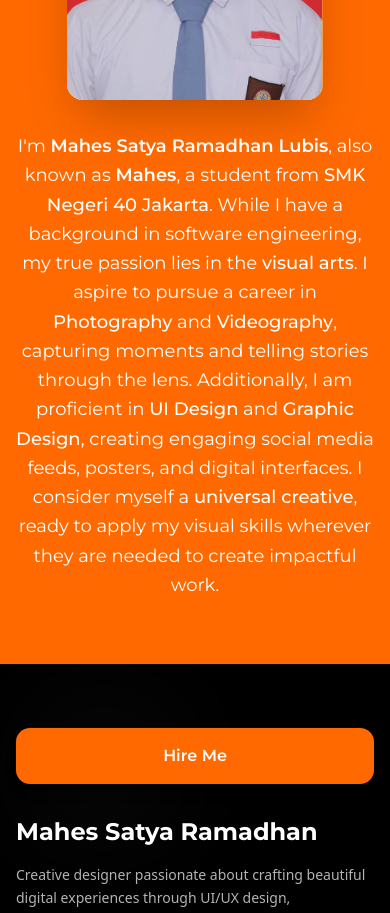
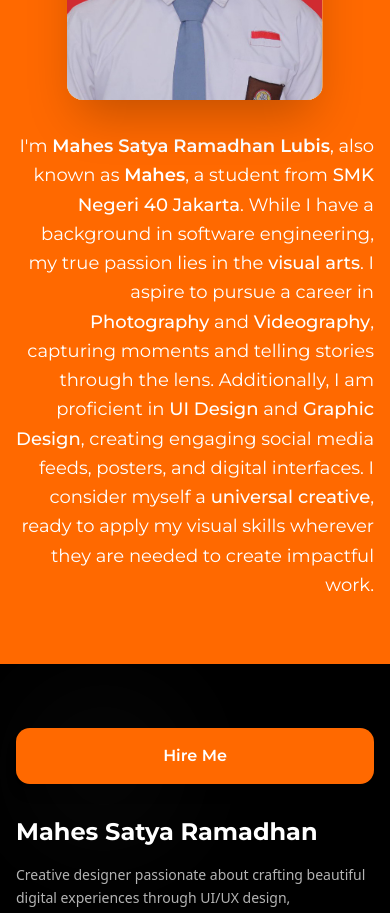
Before and after one commit to mahessproject/mahessproject, a Next.js app: page /about in a window 390 px wide. Shown: the part 1200-2113 px from the top of the page. Built offline with nearby package versions, Linux system fonts and the light colour scheme.

Commit message:
Update text alignment in About Me section: right-aligned for mobile

```diff
--- a/src/app/about/me.tsx
+++ b/src/app/about/me.tsx
@@ -49,7 +49,7 @@ export default function AboutMe() {
             transition={{ duration: 0.8, ease: "easeOut", delay: 0.2 }}
             className="flex-1"
           >
-            <p className="text-lg md:text-xl font-['Montserrat'] leading-relaxed text-center md:text-left">
+            <p className="text-lg md:text-xl font-['Montserrat'] leading-relaxed text-right md:text-left">
               {language === "en" ? (
                 <>
                   I'm <span className="font-semibold">Mahes Satya Ramadhan Lubis</span>, also known as{" "}
```
